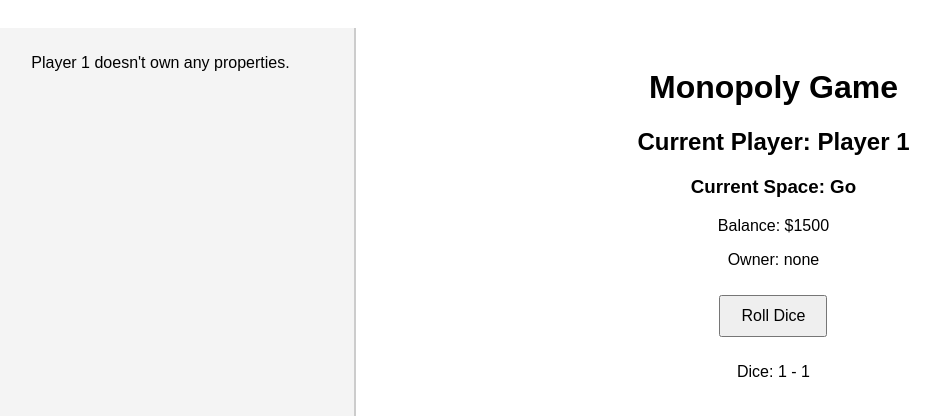
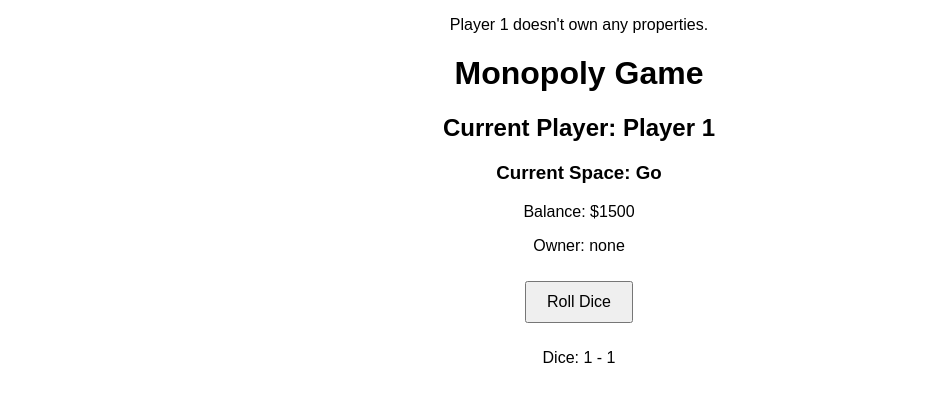
Before and after one commit to annawierzbik/MonopolyAssistant, a React (Create React App) app: page / in a window 1280 px wide. Shown: the top 416 px of the page, without its empty margins (61-1001 px from the left). Built offline with nearby package versions, Linux system fonts and the light colour scheme.

Commit message:
usuniecie ustawianych wartosci

```diff
--- a/src/App.js
+++ b/src/App.js
@@ -92,12 +92,12 @@
   };
 
   return (
-    <div className="app-container">
-      <div className="left-panel">
+    <div>
+      <div>
         {renderPlayerProperties()}
       </div>
 
-      <div className="right-panel">
+      <div>
         <h1>Monopoly Game</h1>
         <h2>Current Player: {currentPlayer.name}</h2>
         <h3>Current Space: {currentSpace.name}</h3>
--- a/src/components/Dice.js
+++ b/src/components/Dice.js
@@ -4,8 +4,8 @@
   const [dice, setDice] = useState([1, 1]);
 
   const roll = () => {
-    //const rollResult = [Math.floor(Math.random() * 6) + 1, Math.floor(Math.random() * 6) + 1];
-    const rollResult = [6, 6];
+    const rollResult = [Math.floor(Math.random() * 6) + 1, Math.floor(Math.random() * 6) + 1];
+    //const rollResult = [6, 6];
     setDice(rollResult);
     rollDice(rollResult);  // Przekazujemy wynik rzutu z powrotem do App.js
   };
--- a/src/rollDice.js
+++ b/src/rollDice.js
@@ -77,9 +77,9 @@
     setSkipDialog(true);
 
   } else if (currentSpace.type === "chance") {
-    //const randomIndex = Math.random() < 0.5 ? 6 : 8;
-    const randomIndex = 4;
-    const drawnCard = chance[randomIndex]; // Draw a random Chance card
+    const drawnCard = chance[Math.floor(Math.random() * chance.length)]; // Draw a random Chance card
+    //const randomIndex = 4;
+    //const drawnCard = chance[randomIndex]; // Draw a random Chance card
     console.log(`Chance card drawn: ${drawnCard.description}`);
     setChanceCard(drawnCard);
     setChanceDialog(true); // Show the Chance card dialog
```
